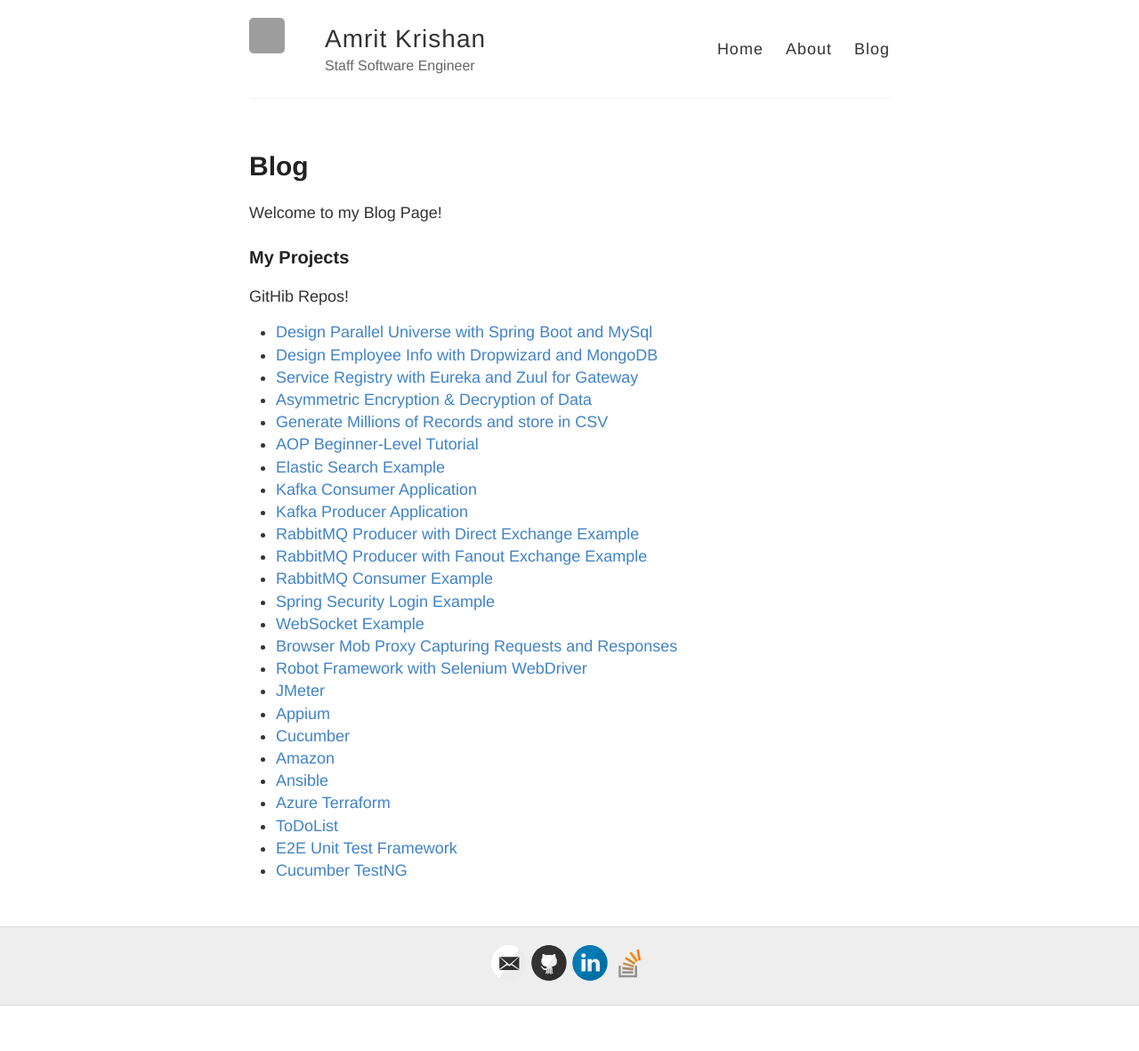
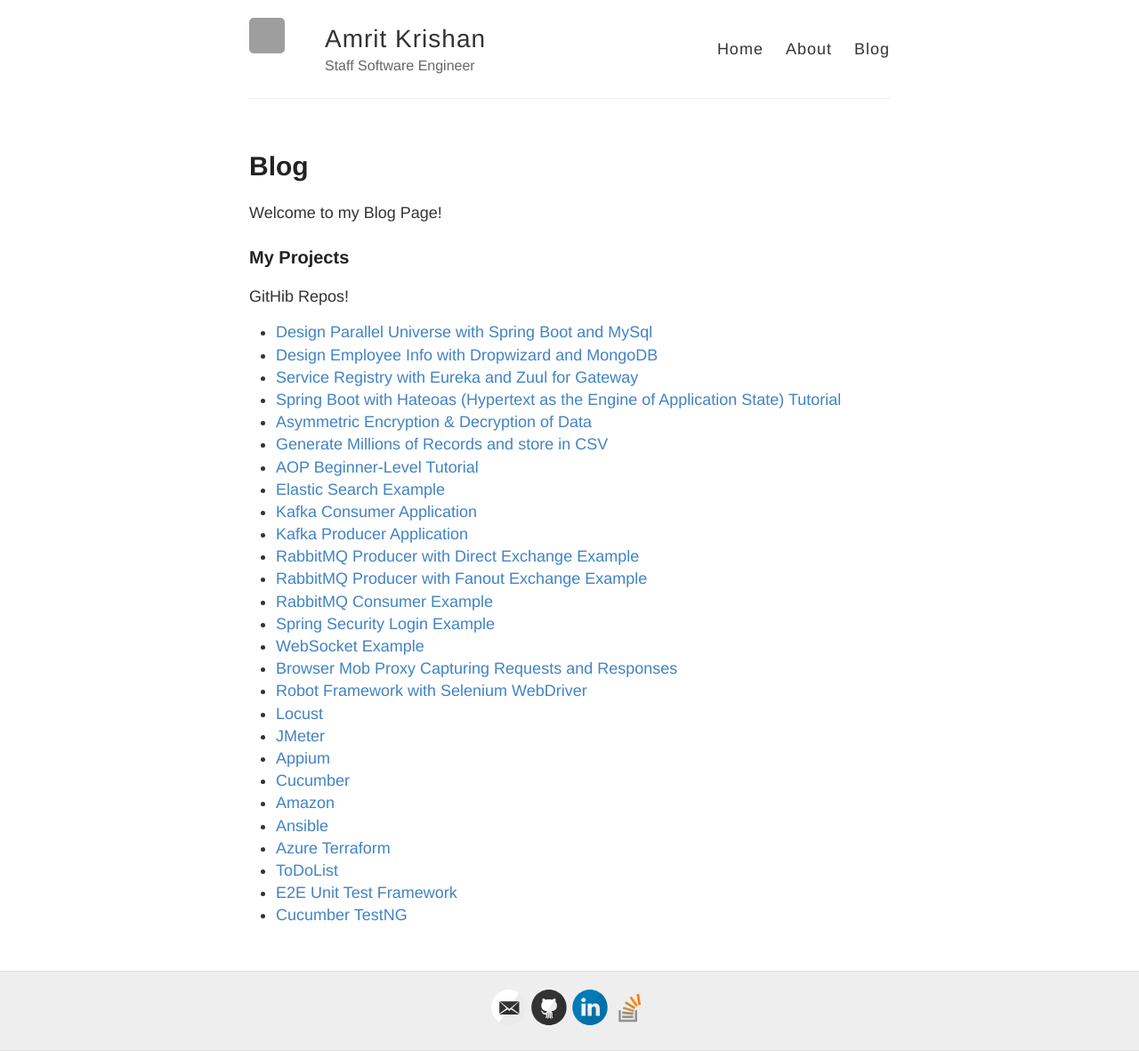
Before and after one commit to amritkrishan/amritkrishan.github.io, a Jekyll site: the page built from blog.md, in a window 1280 px wide. Shown: the whole page at 89% size. Built offline with Jekyll 4.4.1, drawn with Linux system fonts in a browser that asks for light colours; before the commit the page ends 1130 px from its top, so only the background shows below that; grey boxes are pictures that could not be loaded.

Commit message:
Update blog.md
hateoas and locust

```diff
--- a/blog.md
+++ b/blog.md
@@ -14,6 +14,7 @@ GitHib Repos!
 	<li><a href="https://github.com/amritkrishan/ParallelUniverse">Design Parallel Universe with Spring Boot and MySql</a></li>
 	<li><a href="https://github.com/amritkrishan/DropwizardMongoDB">Design Employee Info with Dropwizard and MongoDB</a></li>
 	<li><a href="https://github.com/amritkrishan/config">Service Registry with Eureka and Zuul for Gateway</a></li>
+	<li><a href="https://github.com/amritkrishan/hateoas">Spring Boot with Hateoas (Hypertext as the Engine of Application State) Tutorial</a></li>
 	<li><a href="https://github.com/amritkrishan/AESExample">Asymmetric Encryption & Decryption of Data</a></li>
 	<li><a href="https://github.com/amritkrishan/datagen">Generate Millions of Records and store in CSV</a></li>
 	<li><a href="https://github.com/amritkrishan/aspectjexample">AOP Beginner-Level Tutorial</a></li>
@@ -27,6 +28,7 @@ GitHib Repos!
 	<li><a href="https://github.com/amritkrishan/WebSocket">WebSocket Example</a></li>
 	<li><a href="https://github.com/amritkrishan/BrowserMobProxy">Browser Mob Proxy Capturing Requests and Responses</a></li>
 	<li><a href="https://github.com/amritkrishan/Robot-Selenium-Webdriver">Robot Framework with Selenium WebDriver</a></li>
+	<li><a href="https://github.com/amritkrishan/locust">Locust</a></li>
 	<li><a href="https://github.com/amritkrishan/jMeter">JMeter</a></li>
 	<li><a href="https://github.com/amritkrishan/Appium/tree/master/MyProject">Appium</a></li>
 	<li><a href="https://github.com/amritkrishan/Cucumber">Cucumber</a></li>
```
